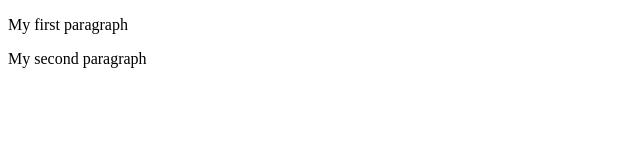
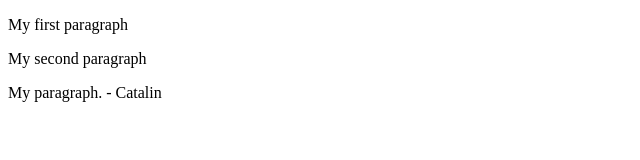
Before and after one commit to augustincga/web-frontend-45-git-basics, a plain HTML site: page index.html in a window 1280 px wide. Shown: the whole page, without its empty margins (0-640 px from the left). Drawn offline with Linux system fonts and the light colour scheme.

Commit message:
Add div and a p inside it.

```diff
--- a/index.html
+++ b/index.html
@@ -5,5 +5,8 @@
     <body>
         <p>My first paragraph</p>
         <p>My second paragraph</p>
+        <div>
+            <p>My paragraph. - Catalin</p>
+        </div>
     </body>
 </html>
```
